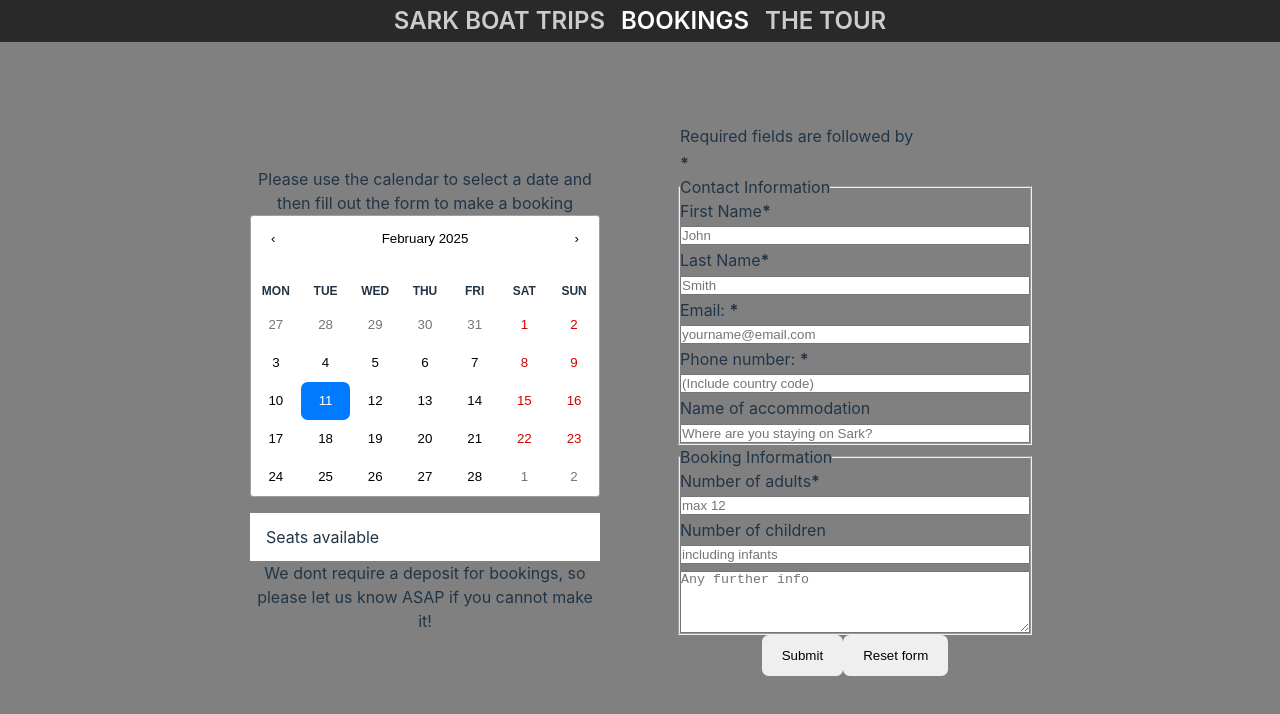
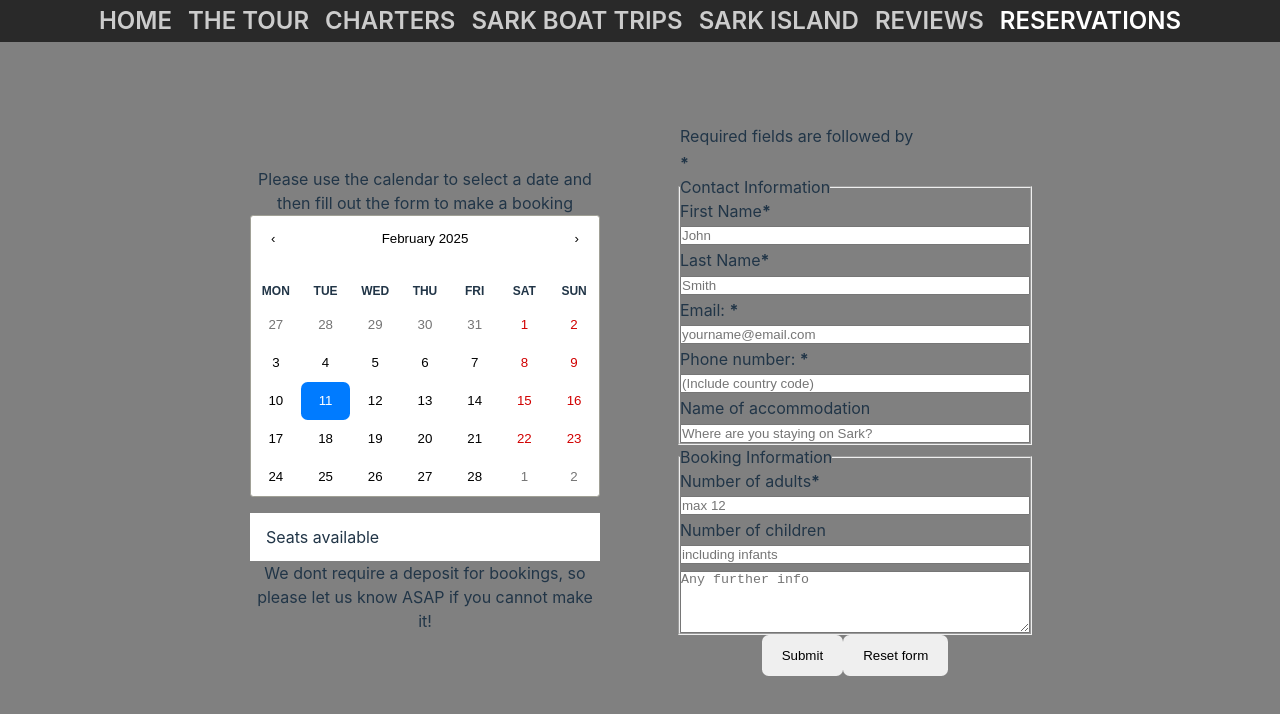
Before and after one commit to MorganGuille/sark-boat-trips, a React (Vite) app in the folder client/: page /bookings in a window 1280 px wide. Shown: the top 714 px of the page. Built offline with nearby package versions, Linux system fonts and the light colour scheme; no server answers.

Commit message:
working on charters page

```diff
--- a/client/src/App.jsx
+++ b/client/src/App.jsx
@@ -5,6 +5,7 @@ import Home from './views/home';
 import './App.css'
 import Navbar from './components/navbar';
 import Bookings from './views/bookings';
+import Charters from './components/charters'
 
 
 function App() {
@@ -16,6 +17,7 @@ function App() {
         <Routes>
           <Route path='/' element={<Home />} />
           <Route path='/bookings' element={<Bookings />} />
+          <Route path='/charters' element={<Charters />} />
         </Routes>
       </Router>
 
--- a/client/src/components/navbar.jsx
+++ b/client/src/components/navbar.jsx
@@ -9,9 +9,14 @@ function Navbar() {
 
         <div className="navbar">
 
+
+            <a href='#heroBanner' >HOME</a>
+            <a href='#theTour' >THE TOUR</a>
+            <a href='#charters' >CHARTERS</a>
             <NavLink to={'./'}>SARK BOAT TRIPS</NavLink>
-            <NavLink to={'./Bookings'}>BOOKINGS</NavLink>
-            <a href='#theTour' >THE TOUR</a>
+            <a href='#sarkIsland' >SARK ISLAND</a>
+            <a href='#reviews' >REVIEWS</a>
+            <NavLink to={'./bookings'}>RESERVATIONS</NavLink>
 
 
 
--- a/client/src/components/reviews.jsx
+++ b/client/src/components/reviews.jsx
@@ -3,9 +3,10 @@ import '../css/reviews.css'
 
 function Reviews() {
     return (
-        <section className='reviews'>
+        <section id="reviews" className='reviews'>
             <h2>Reviews</h2>
             <div className='reviewsContainer'>
+                <a href="https://g.co/kgs/xgNzzxD" target="_blank">
                     <div className='reviewCard'>
                         <img src={'../src/assets/logos/7123025_logo_google_g_icon.png'} />
                         <div>
@@ -16,6 +17,8 @@ function Reviews() {
                             </span>
                         </div>
                     </div>
+                </a>
+                <a href="https://www.tripadvisor.com/Attraction_Review-g186231-d6673939-Reviews-Sark_Boat_Trips-Sark_Channel_Islands.html" target="_blank">
                     <div className='reviewCard'>
                         <img src={'../src/assets/logos/4375113_logo_tripadvisor_icon.png'} />
                         <div>
@@ -26,6 +29,8 @@ function Reviews() {
                             </span>
                         </div>
                     </div>
+                </a>
+                <a href="https://www.facebook.com/sarkboattrips/reviews" target="_blank">
                     <div className='reviewCard'>
                         <img src={'../src/assets/logos/317746_facebook_social media_social_icon.png'} />
                         <div>
@@ -36,6 +41,7 @@ function Reviews() {
                             </span>
                         </div>
                     </div>
+                </a>
             </div>
         </section>
     )
--- a/client/src/css/reviews.css
+++ b/client/src/css/reviews.css
@@ -1,3 +1,8 @@
+a {
+    text-decoration: none;
+    color: inherit;
+}
+
 .reviews {
     display: flex;
     flex-direction: column;
@@ -5,13 +10,16 @@
     text-align: center;
     max-width: 60%;
     margin: 2em auto;
+
 }
 
 .reviewsContainer {
+    margin: 2em 0em;
     width: 100%;
     display: flex;
     flex-direction: row;
     justify-content: space-between;
+
 }
 
 .reviewCard {
@@ -22,13 +30,20 @@
     height: 100px;
     border: solid black 1px;
     border-radius: 0.5em;
-    background-color: rgba(128, 128, 128, 0.242);
+    background-color: rgb(255, 255, 255);
+    filter: drop-shadow(0.5em 0.5em grey);
+    transition: 0.3s ease-in-out;
 
     & span {
         display: flex;
     }
 }
 
+.reviewCard:hover {
+    cursor: pointer;
+    transform: scale(1.1);
+}
+
 .gold {
     color: goldenrod;
 }
--- a/client/src/views/home.jsx
+++ b/client/src/views/home.jsx
@@ -1,6 +1,7 @@
 import React from 'react'
 import Slideshow from '../components/slideshow'
 import Reviews from '../components/reviews'
+import { NavLink } from 'react-router'
 
 
 import '../css/home.css'
@@ -22,7 +23,7 @@ function Home() {
     ]
 
     return (<>
-        <section className="hero-banner">
+        <section id='heroBanner' className="hero-banner">
             <h1>THE BEST WAY TO SEE SARK</h1>
             <h3>BOAT TRIPS WITH SARK LOCALS</h3>
             <button>Book now</button>
@@ -51,7 +52,7 @@ function Home() {
             </div>
         </section >
         <Slideshow images={images} />
-        <section className="section3">
+        <section id='charters' className="section3">
             <div className="content">
                 <h2>CHARTERS</h2>
                 <p>If you are a larger group and/or would just like the boat to yourself we can also arrange charter
@@ -64,14 +65,14 @@ function Home() {
                     by calling +44 7911 764 246 and we will arrange a tour to suit you.</p>
                 <br />
                 <p>For more information and ideas</p>
-                <button>Click Here</button>
+                <NavLink to={'./charters'}><button>Click Here</button></NavLink>
             </div>
             <img src={"../src/assets/images/charters.jpg"} alt='Charter trip inside cave' />
         </section>
-        <section className="section4">
+        <section id='sarkIsland' className="section4">
             <h2>SARK ISLAND</h2>
 
-            <div class="grid1 content">
+            <div className="grid1 content">
                 <div>
                     <h3>Sark is the crown jewel of the Channel Islands, nestled in between Guernsey and Jersey.</h3>
                     <p>Sark offers a truly unique holiday experience for those wanting to escape the bright lights and
```
Lines whose indentation alone changed are shown as unchanged.
